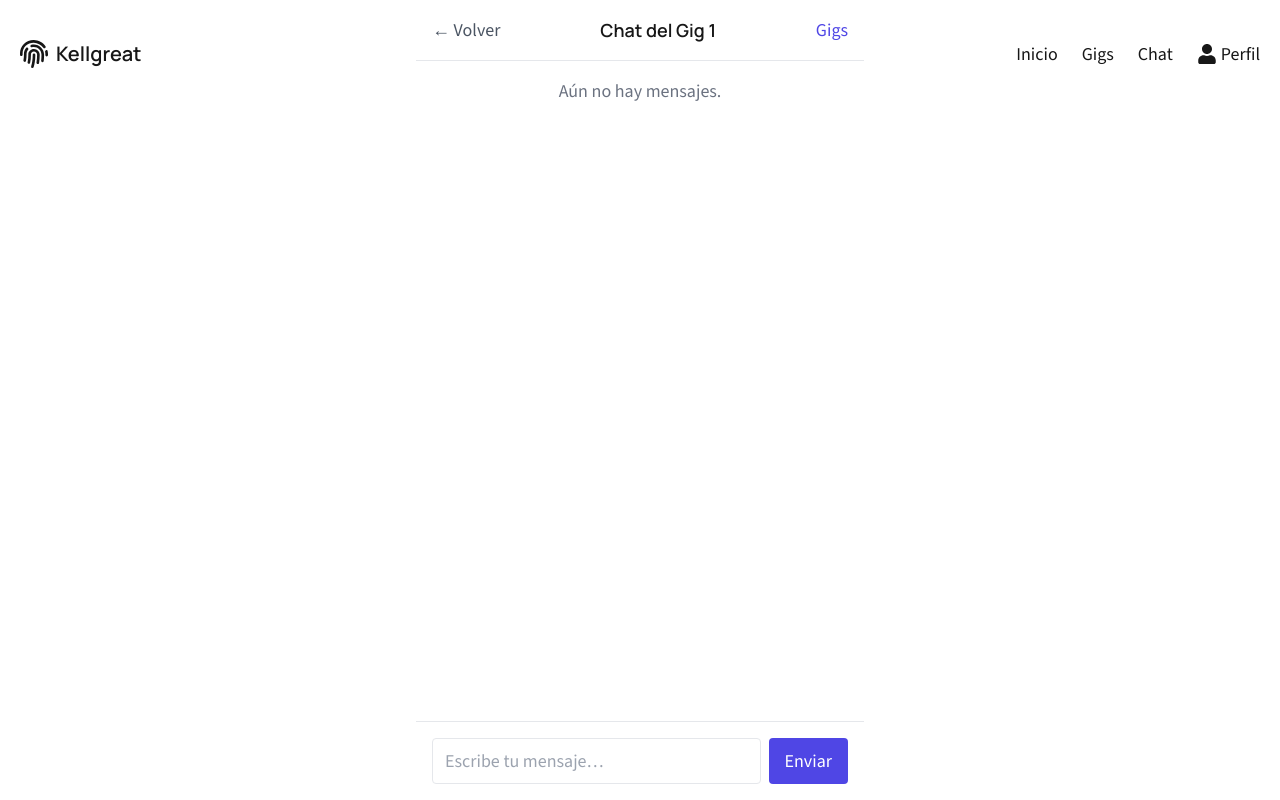
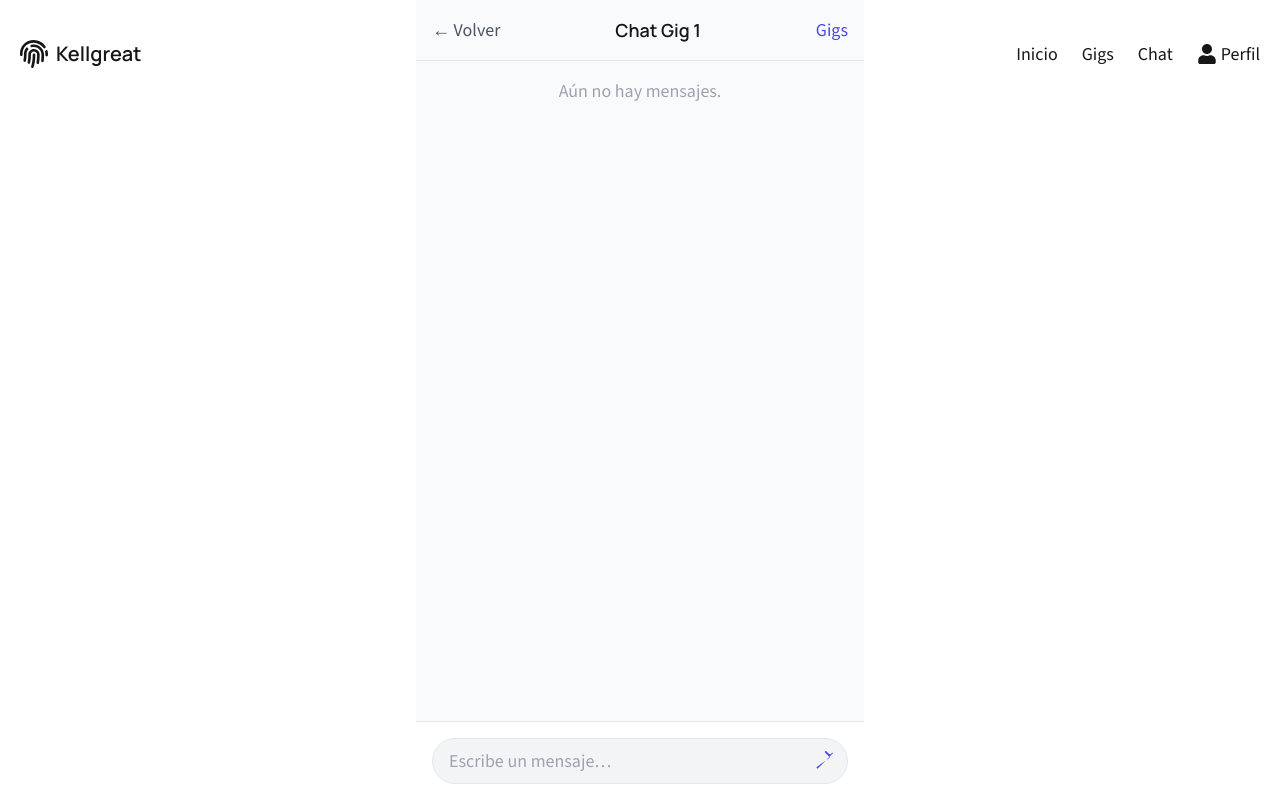
Before and after one commit to kelvingarciagarcia952-dotcom/finwise-saas-landing-page, a Next.js app: page /chat/1 in a window 1280 px wide. Shown: the top 800 px of the page. Built offline with nearby package versions, Linux system fonts and the light colour scheme.

Commit message:
Update page.tsx

```diff
--- a/src/app/chat/[id]/page.tsx
+++ b/src/app/chat/[id]/page.tsx
@@ -19,14 +19,12 @@ export default function ChatPage() {
   const [input, setInput] = useState('');
   const bottomRef = useRef<HTMLDivElement>(null);
 
-  // 1. Carga anteriores de localStorage
   useEffect(() => {
     const stored = localStorage.getItem(`chat_${gigId}`);
     const parsed: Message[] = stored ? JSON.parse(stored) : [];
     setMessages(parsed);
   }, [gigId]);
 
-  // 2. Scroll automático al final
   useEffect(() => {
     bottomRef.current?.scrollIntoView({ behavior: 'smooth' });
   }, [messages]);
@@ -46,32 +44,33 @@ export default function ChatPage() {
   };
 
   return (
-    <div className="flex flex-col h-screen max-w-md mx-auto">
-      <header className="flex items-center justify-between p-4 border-b">
+    <div className="flex flex-col h-screen max-w-md mx-auto bg-white">
+      <header className="flex items-center justify-between p-4 border-b bg-gray-50">
         <button onClick={() => router.back()} className="text-gray-600 hover:text-gray-800">
           ← Volver
         </button>
-        <h2 className="font-semibold">Chat del Gig {gigId}</h2>
+        <h2 className="font-semibold">Chat Gig {gigId}</h2>
         <Link href="/gigs" className="text-indigo-600 hover:underline">
           Gigs
         </Link>
       </header>
 
-      <main className="flex-1 overflow-y-auto p-4 space-y-2">
+      <main className="flex-1 overflow-y-auto p-4 pb-24 space-y-3 bg-gray-50">
         {messages.length === 0 && (
-          <p className="text-center text-gray-500">Aún no hay mensajes.</p>
+          <p className="text-center text-gray-400">Aún no hay mensajes.</p>
         )}
         {messages.map(msg => (
           <div
             key={msg.id}
-            className={`max-w-xs p-2 rounded ${
-              msg.sender === 'client'
-                ? 'bg-green-100 self-end'
-                : 'bg-gray-200 self-start'
-            }`}
+            className={`
+              max-w-xs p-3
+              ${msg.sender === 'client'
+                ? 'bg-indigo-600 text-white self-end rounded-2xl'
+                : 'bg-gray-200 text-gray-800 self-start rounded-2xl'}
+            `}
           >
             <p className="text-sm">{msg.text}</p>
-            <span className="text-[0.65rem] text-gray-500 block mt-1">
+            <span className="block text-[0.65rem] mt-1 opacity-70">
               {new Date(msg.timestamp).toLocaleTimeString()}
             </span>
           </div>
@@ -79,21 +78,30 @@ export default function ChatPage() {
         <div ref={bottomRef} />
       </main>
 
-      <footer className="flex p-4 border-t">
+      <footer className="relative p-4 border-t bg-white">
         <input
           type="text"
           value={input}
           onChange={e => setInput(e.target.value)}
-          className="flex-1 border rounded px-3 py-2 mr-2"
-          placeholder="Escribe tu mensaje…"
+          placeholder="Escribe un mensaje…"
+          className={`
+            w-full pr-14
+            border bg-gray-100
+            rounded-full px-4 py-2
+            focus:outline-none focus:ring-2 focus:ring-indigo-300
+          `}
         />
+
         <button
           onClick={sendMessage}
-          className="bg-indigo-600 text-white px-4 py-2 rounded hover:bg-indigo-700"
+          className="absolute top-1/2 right-6 -translate-y-1/2 text-indigo-600 hover:text-indigo-800 p-1"
+          aria-label="Enviar mensaje"
         >
-          Enviar
+          <svg xmlns="http://www.w3.org/2000/svg" className="h-6 w-6 rotate-90" fill="currentColor" viewBox="0 0 20 20">
+            <path d="M2.94 2.94a.75.75 0 011.06 0l12 12a.75.75 0 01-1.06 1.06L7 5.06 2.94 9.12a.75.75 0 01-1.06-1.06l2.5-2.5a.75.75 0 010-1.06z"/>
+          </svg>
         </button>
       </footer>
     </div>
   );
-    }
+}
```
